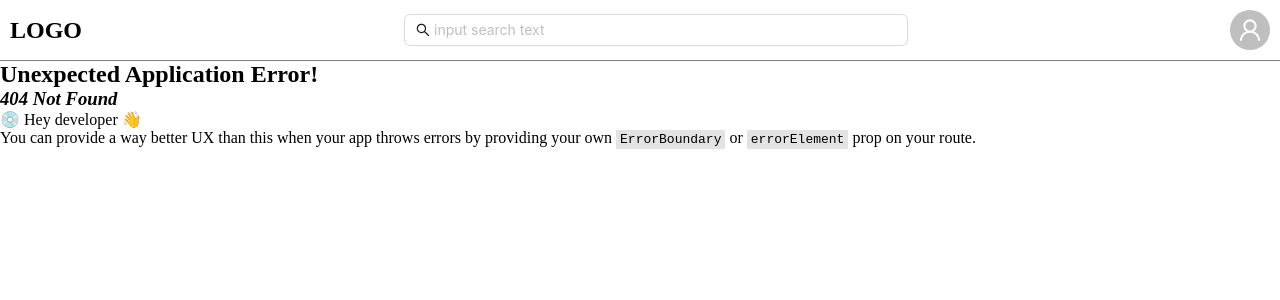
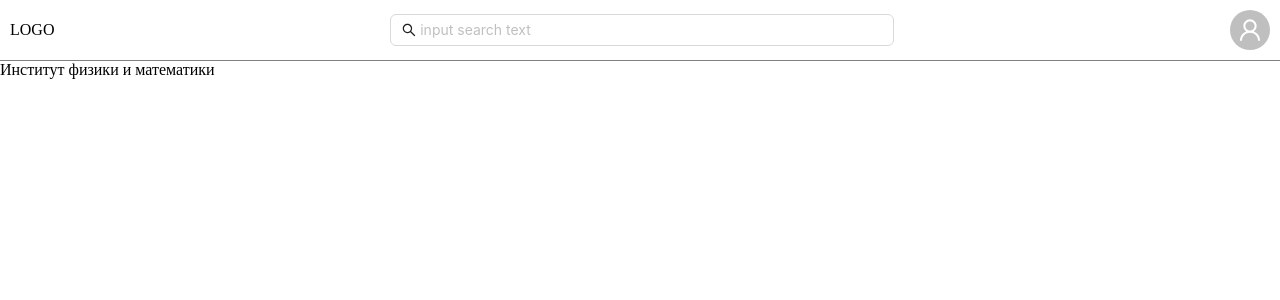
Before and after one commit to Manzo48/uniexplore, a React (Create React App) app: page /university/frame/1 in a window 1280 px wide. Before the commit this address had no page. Shown: the top 300 px of the page. Built offline with nearby package versions, Linux system fonts and the light colour scheme; data requests are answered from the project's data file.

Commit message:
Страница корпуса и исправление некоторых ошибок

```diff
--- a/server/db.json
+++ b/server/db.json
@@ -14,13 +14,15 @@
           "id": 1,
           "name": "Институт физики и математики",
           "address": "г. Грозный, бульвар Дудаева 3",
-          "image": "https://avatars.mds.yandex.net/get-altay/5255911/2a0000018206501001576ba02ddd0d3220eb/orig"
+          "image": "https://avatars.mds.yandex.net/get-altay/5255911/2a0000018206501001576ba02ddd0d3220eb/orig",
+          "carouselElements": []
         },
         {
           "id": 2,
           "name": "Медицинский университет",
           "address": "г. Грозный, улица Кадырова 102",
-          "image": "https://сопк.рф/wp-content/uploads/2019/11/Kolledzh-CHGU-groznyj.jpg"
+          "image": "https://сопк.рф/wp-content/uploads/2019/11/Kolledzh-CHGU-groznyj.jpg",
+          "carouselElements": []
         }
       ]
     },
@@ -35,13 +37,15 @@
           "id": 1,
           "name": "Институт физики и математики",
           "address": "г. Грозный, бульвар Дудаева 3",
-          "image": "https://avatars.mds.yandex.net/get-altay/5255911/2a0000018206501001576ba02ddd0d3220eb/orig"
+          "image": "https://avatars.mds.yandex.net/get-altay/5255911/2a0000018206501001576ba02ddd0d3220eb/orig",
+          "carouselElements": []
         },
         {
           "id": 2,
           "name": "Медицинский университет",
           "address": "г. Грозный, улица Кадырова 102",
-          "image": "https://сопк.рф/wp-content/uploads/2019/11/Kolledzh-CHGU-groznyj.jpg"
+          "image": "https://сопк.рф/wp-content/uploads/2019/11/Kolledzh-CHGU-groznyj.jpg",
+          "carouselElements": []
         }
       ]
     },
@@ -56,13 +60,15 @@
           "id": 1,
           "name": "Институт физики и математики",
           "address": "г. Грозный, бульвар Дудаева 3",
-          "image": "https://avatars.mds.yandex.net/get-altay/5255911/2a0000018206501001576ba02ddd0d3220eb/orig"
+          "image": "https://avatars.mds.yandex.net/get-altay/5255911/2a0000018206501001576ba02ddd0d3220eb/orig",
+          "carouselElements": []
         },
         {
           "id": 2,
           "name": "Медицинский университет",
           "address": "г. Грозный, улица Кадырова 102",
-          "image": "https://сопк.рф/wp-content/uploads/2019/11/Kolledzh-CHGU-groznyj.jpg"
+          "image": "https://сопк.рф/wp-content/uploads/2019/11/Kolledzh-CHGU-groznyj.jpg",
+          "carouselElements": []
         }
       ]
 
--- /dev/null
+++ b/src/components/Frame/index.jsx
@@ -0,0 +1,28 @@
+import React, { useEffect } from "react";
+import { useDispatch, useSelector } from "react-redux";
+import { useParams } from "react-router-dom";
+import { getOneUniversity } from "../../redux/universitiesReducer";
+
+const Frame = () => {
+  const { id } = useParams();
+
+  const frame = useSelector((state) => state.data.university);
+
+  const dispatch = useDispatch();
+
+  useEffect(() => {
+    dispatch(getOneUniversity(id));
+  }, [dispatch, id]);
+
+  const filteredFrame = frame?.frame.filter((item) => item.id === Number(id));
+
+  return (
+    <div>
+      {filteredFrame?.map((item) => {
+        return <div>{item.name}</div>;
+      })}
+    </div>
+  );
+};
+
+export default Frame;
--- a/src/components/Header/index.jsx
+++ b/src/components/Header/index.jsx
@@ -16,7 +16,7 @@ const Header = () => {
   return (
     <header style={{padding: '10px', borderBottom: '1px solid gray'}}>
       <Flex align='center' justify="space-between">
-        <h2>LOGO</h2>
+        <div to={'/'}>LOGO</div>
         <div style={{width: '40%'}}>
           <Search
             placeholder="input search text"
--- a/src/components/UniversitiesRender/index.jsx
+++ b/src/components/UniversitiesRender/index.jsx
@@ -1,6 +1,4 @@
-import { Card } from "antd";
-import React from "react";
-import { useEffect } from "react";
+import React, { useEffect } from "react";
 import { useDispatch, useSelector } from "react-redux";
 import { Link } from "react-router-dom";
 import { getUniversities } from "../../redux/universitiesReducer";
@@ -29,7 +27,7 @@ const UniversitiesRender = () => {
     >
       {universities.map((item) => {
         return (
-          <Link className="uni_link" to={`university/${item.id}`}>
+          <Link key={item.id} className="uni_link" to={`university/${item.id}`}>
             <div className="uni_wrapper">
               <div
                 style={{
--- a/src/components/app/App.js
+++ b/src/components/app/App.js
@@ -1,6 +1,7 @@
 import { Provider } from 'react-redux';
 import { createBrowserRouter, RouterProvider } from 'react-router-dom';
 import { store } from '../../redux/store';
+import Frame from '../Frame';
 import Header from '../Header';
 import UniversitiesRender from '../UniversitiesRender';
 import University from '../University/university';
@@ -17,6 +18,10 @@ function App() {
       path: '/',
       element: <UniversitiesRender />,
     },
+    {
+      path: '/university/frame/:id',
+      element: <Frame />
+    }
   ]);
 
   return (
```
Also changed, not shown: src/components/Frame/index.css (added).
